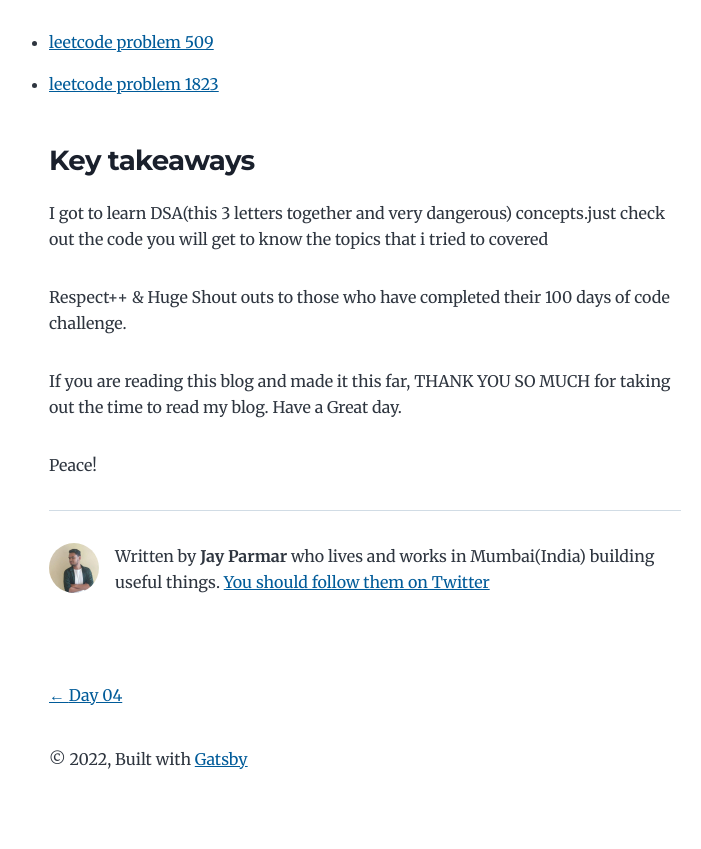
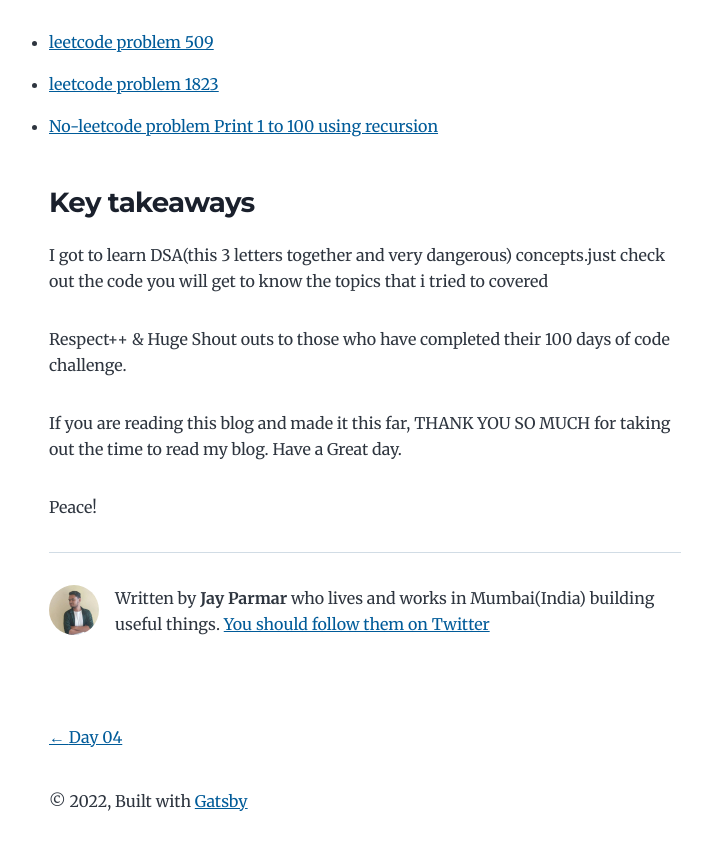
Before and after one commit to jay-2000/myblog, a Gatsby site: page /day-5/ in a window 1280 px wide. Shown: the part 1294-2143 px from the top of the page, without its empty margins (275-976 px from the left). Built offline with nearby package versions, Linux system fonts and the light colour scheme; Gatsby itself is replaced by a stand-in of ours.

Commit message:
added content

```diff
--- a/content/blog/day-5/index.md
+++ b/content/blog/day-5/index.md
@@ -16,6 +16,8 @@ coding helps to improve the logic and language syntaxically start is pretty hard
 
 - [leetcode problem 1823](https://github.com/jay-2000/lip.py/blob/main/leetcode/1823.py)
 
+- [No-leetcode problem Print 1 to 100 using recursion](https://github.com/jay-2000/lip.py/blob/main/leetcode/notleetcode.py)
+
 ### Key takeaways
 
 I got to learn DSA(this 3 letters together and very dangerous) concepts.just check out the code you will get to know the topics that i tried to covered
```
